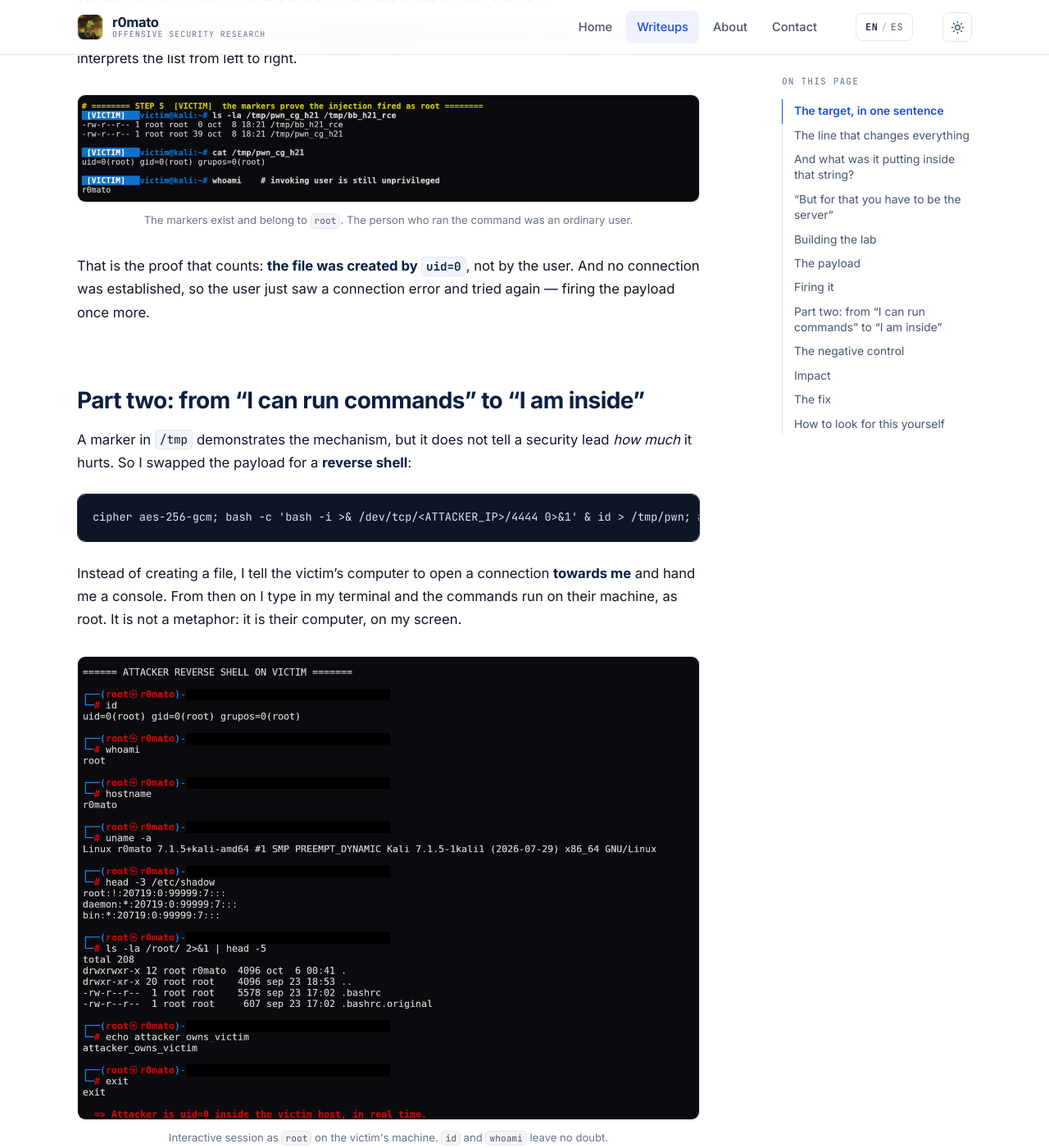
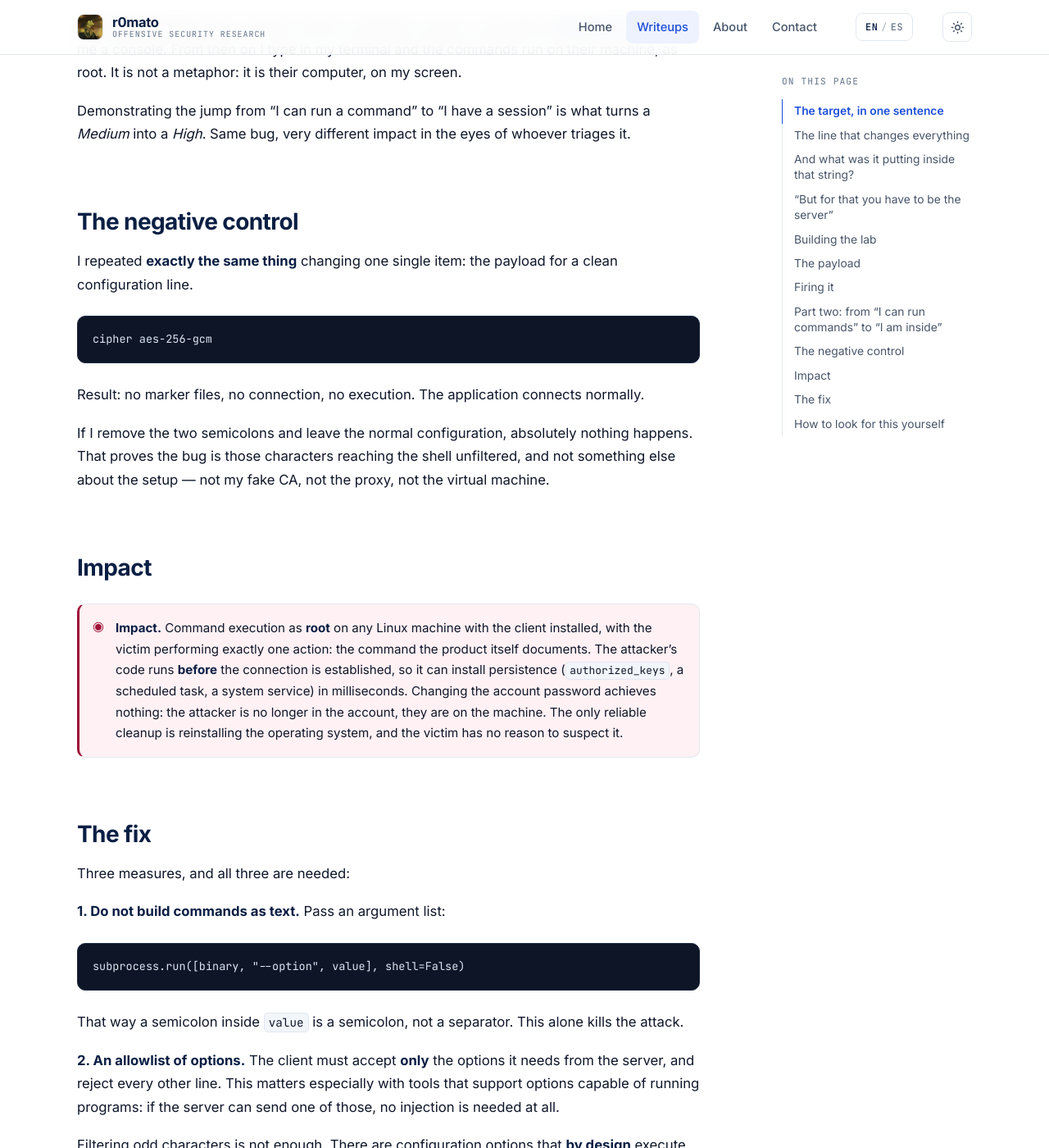
Before and after one commit to r0mato/r0mato.github.io, a Jekyll site: the page built from _posts/2026-11-11-server-controlled-config-shell-rce-en.md, in a window 1280 px wide and 1400 px high, scrolled down 6710 px. Shown: the whole window at 82% size. Built offline with Jekyll 4.4.1, drawn with Linux system fonts in a browser that asks for light colours; some of the changed text lies outside the part shown.

Commit message:
writeups: fuera las capturas de la sesion de laboratorio
El usuario prefiere el writeup sin ellas. Se borran los tres PNG y sus
figuras en los dos idiomas; quedan los dos diagramas, que explican el
mecanismo sin depender de ninguna captura. Se elimina tambien el marcador
de la cuarta, que ya no se iba a usar.

Co-Authored-By: Claude Opus 5 <noreply@anthropic.com>

```diff
--- a/_posts/2026-11-11-server-controlled-config-shell-rce-en.md
+++ b/_posts/2026-11-11-server-controlled-config-shell-rce-en.md
@@ -181,12 +181,6 @@ configuration. That one I answer myself.
   <figcaption>Three of the four requests pass untouched. Only the response that matters is replaced.</figcaption>
 </figure>
 
-<figure>
-  <img src="{{ '/assets/img/writeups/rce-cli-shell-true/01-setup-atacante.png' | relative_url }}"
-       alt="Attacker terminal: own CA installed in the system trust store, domain redirected in /etc/hosts and proxy listening on port 443">
-  <figcaption>The attacker's setup: own CA trusted, domain redirected and proxy listening.</figcaption>
-</figure>
-
 ## The payload
 
 The fake server returns the configuration with one poisoned line:
@@ -225,12 +219,6 @@ happened, the tool shows it.
 And the important bit: the commands **had already run** before the binary died. The shell
 interprets the list from left to right.
 
-<figure>
-  <img src="{{ '/assets/img/writeups/rce-cli-shell-true/03-verificacion-root.png' | relative_url }}"
-       alt="The marker files exist, are owned by root and the contents show uid=0(root), while the user who ran the command is still a normal user">
-  <figcaption>The markers exist and belong to <code>root</code>. The person who ran the command was an ordinary user.</figcaption>
-</figure>
-
 That is the proof that counts: **the file was created by `uid=0`**, not by the user. And no
 connection was established, so the user just saw a connection error and tried again —
 firing the payload once more.
@@ -248,12 +236,6 @@ Instead of creating a file, I tell the victim's computer to open a
 connection **towards me** and hand me a console. From then on I type in my terminal and the
 commands run on their machine, as root. It is not a metaphor: it is their computer, on my
 screen.
-
-<figure>
-  <img src="{{ '/assets/img/writeups/rce-cli-shell-true/04-shell-inversa.png' | relative_url }}"
-       alt="Attacker terminal with an interactive session: id returns uid=0(root), whoami returns root, and files in the victim's /root are listed">
-  <figcaption>Interactive session as <code>root</code> on the victim's machine. <code>id</code> and <code>whoami</code> leave no doubt.</figcaption>
-</figure>
 
 Demonstrating the jump from "I can run a command" to "I have a session" is what turns a
 *Medium* into a *High*. Same bug, very different impact in the eyes of whoever triages it.
```
Also changed, not shown: _posts/2026-11-11-rce-root-cli-shell-true-config-servidor.md (+0 -18 lines), assets/img/writeups/rce-cli-shell-true/01-setup-atacante.png (deleted), assets/img/writeups/rce-cli-shell-true/02-victima-rce.png (deleted), assets/img/writeups/rce-cli-shell-true/03-verificacion-root.png (deleted), assets/img/writeups/rce-cli-shell-true/04-shell-inversa.png (deleted).
